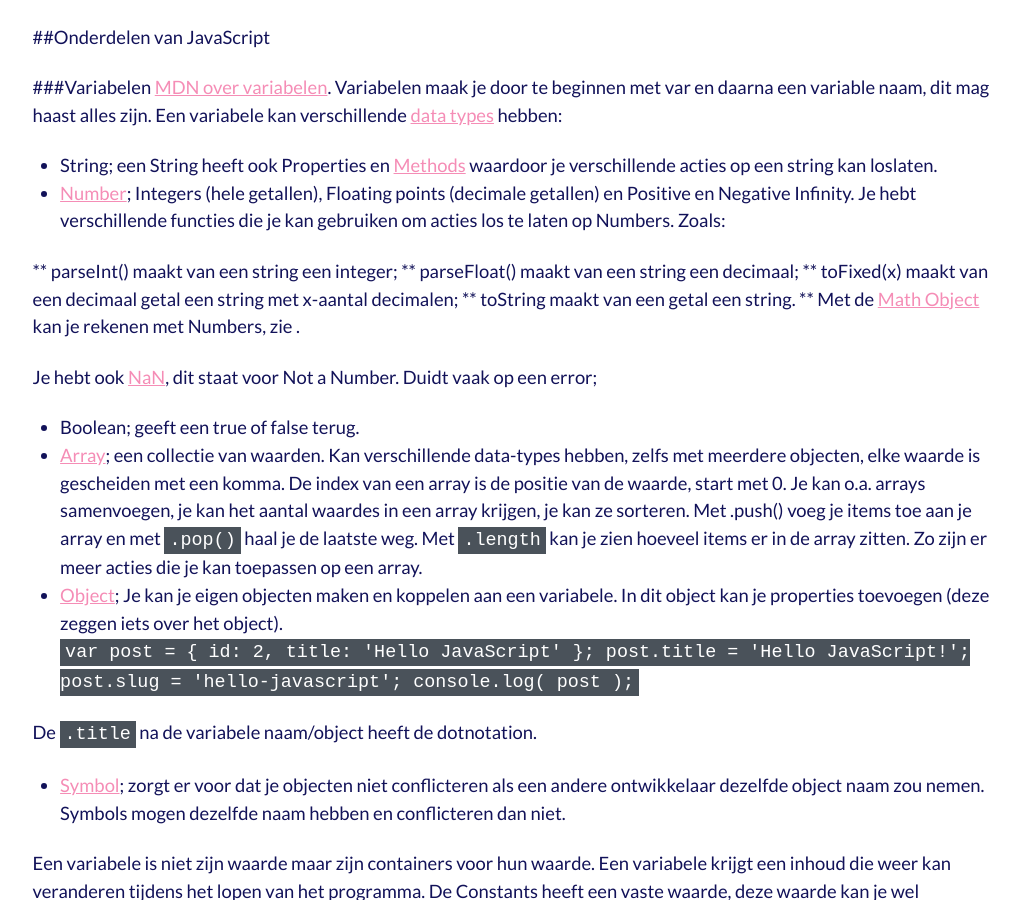
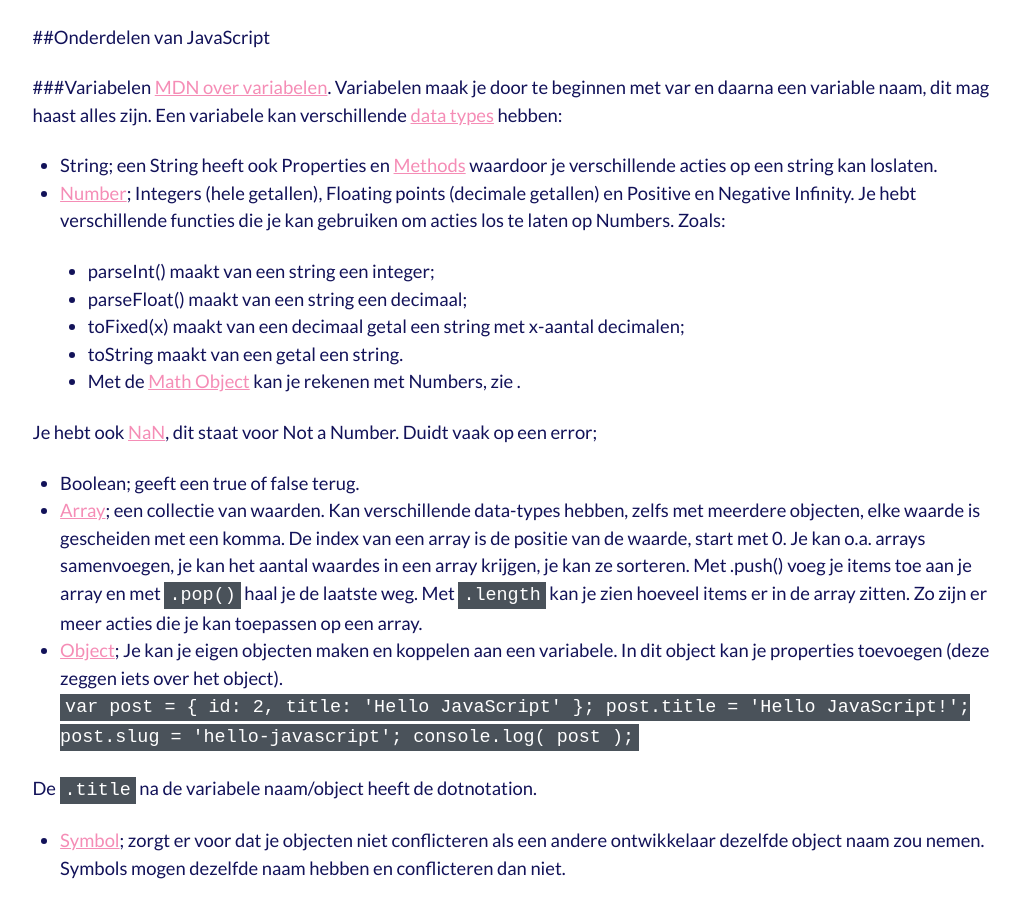
Before and after one commit to kajrietberg/kajrietberg.nl, a Jekyll site: the page built from _posts/2018-01-05-basis-van-javascript.md, in a window 1280 px wide and 900 px high, scrolled down 1548 px. Shown: the whole window, without its empty margins (126-1146 px from the left). Built offline with Jekyll 4.4.1, drawn with Linux system fonts in a browser that asks for light colours.

Commit message:
no message

```diff
--- a/_posts/2018-01-05-basis-van-javascript.md
+++ b/_posts/2018-01-05-basis-van-javascript.md
@@ -40,13 +40,14 @@ Een variabele kan verschillende [data types](https://developer.mozilla.org/en-US
 * String; een String heeft ook Properties en [Methods](https://developer.mozilla.org/en-US/docs/Web/JavaScript/Reference/Global_Objects/String#Methods_2) waardoor je verschillende acties op een string kan loslaten.
 * [Number](https://developer.mozilla.org/en-US/docs/Web/JavaScript/Reference/Global_Objects/Number); Integers (hele getallen), Floating points (decimale getallen) en Positive en Negative Infinity. Je hebt verschillende functies die je kan gebruiken om acties los te laten op Numbers. Zoals:
 
-** parseInt() maakt van een string een integer;
-** parseFloat() maakt van een string een decimaal;
-** toFixed(x) maakt van een decimaal getal een string met x-aantal decimalen;
-** toString maakt van een getal een string.
-** Met de [Math Object](https://developer.mozilla.org/en-US/docs/Web/JavaScript/Reference/Global_Objects/Math) kan je rekenen met Numbers, zie .
+	* parseInt() maakt van een string een integer;
+	* parseFloat() maakt van een string een decimaal;
+	* toFixed(x) maakt van een decimaal getal een string met x-aantal decimalen;
+	* toString maakt van een getal een string.
+	* Met de [Math Object](https://developer.mozilla.org/en-US/docs/Web/JavaScript/Reference/Global_Objects/Math) kan je rekenen met Numbers, zie .
 
 Je hebt ook [NaN](https://developer.mozilla.org/en-US/docs/Web/JavaScript/Reference/Global_Objects/NaN), dit staat voor Not a Number. Duidt vaak op een error;
+
 * Boolean; geeft een true of false terug.
 * [Array](https://developer.mozilla.org/en-US/docs/Web/JavaScript/Reference/Global_Objects/Array);  een collectie van waarden. Kan verschillende data-types hebben, zelfs met meerdere objecten, elke waarde is gescheiden met een komma. De index van een array is de positie van de waarde, start met 0. Je kan o.a. arrays samenvoegen, je kan het aantal waardes in een array krijgen, je kan ze sorteren. Met .push() voeg je items toe aan je array en met `.pop()` haal je de laatste weg. Met `.length` kan je zien hoeveel items er in de array zitten. Zo zijn er meer acties die je kan toepassen op een array.
 * [Object](https://developer.mozilla.org/en-US/docs/Web/JavaScript/Reference/Global_Objects/Object); Je kan je eigen objecten maken en koppelen aan een variabele. In dit object kan je properties toevoegen (deze zeggen iets over het object).
```
